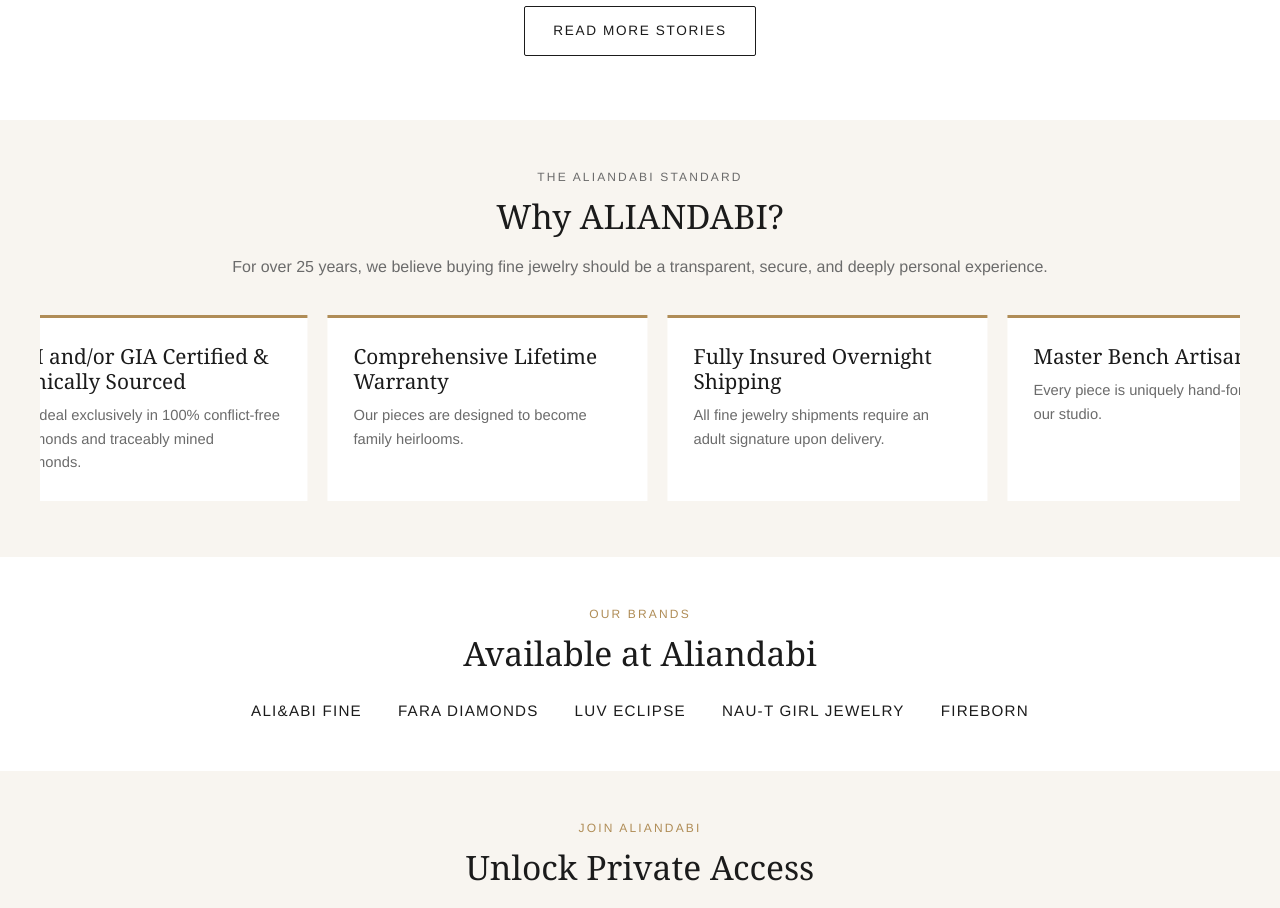
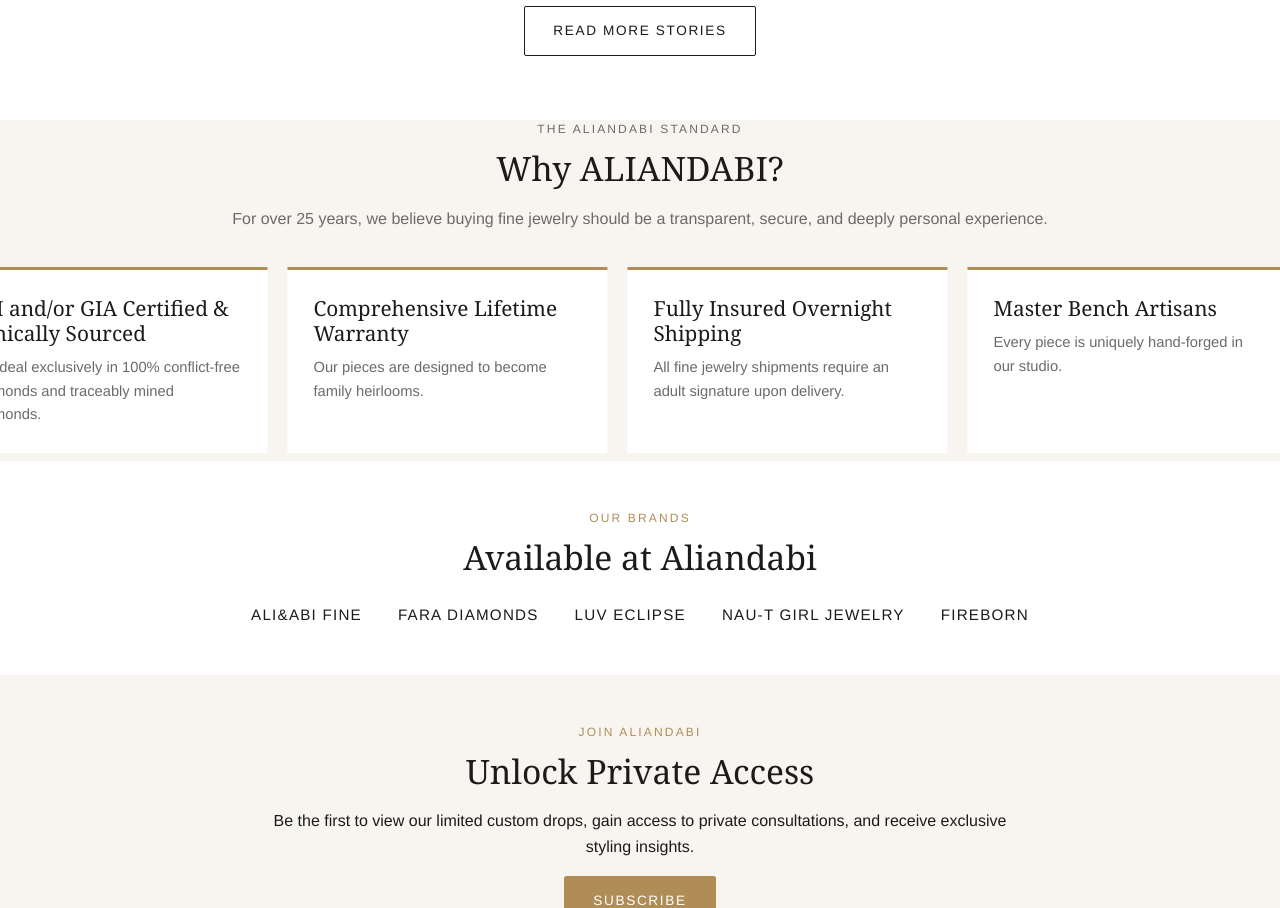
Before and after one commit to haiders2026/aliandabi-storefront, a Next.js app: page / in a window 1280 px wide. Shown: the part 2980-3888 px from the top of the page. Built offline with nearby package versions, Linux system fonts and the light colour scheme; no server answers.

Commit message:
Refactor band section and update marquee structure

```diff
--- a/app/page.tsx
+++ b/app/page.tsx
@@ -202,13 +202,14 @@
         </p>
       </section>
 
-      <section className="band">
-        <div className="container section">
+      <section className="band why-band">
+        <div className="container why-head">
           <header className="section-head">
             <p className="eyebrow">The Aliandabi Standard</p>
             <h2>Why ALIANDABI?</h2>
             <p>For over 25 years, we believe buying fine jewelry should be a transparent, secure, and deeply personal experience.</p>
           </header>
+        </div>
         <div className="marquee" aria-label="Why choose ali&abi">
           <div className="marquee-track">
             {[0, 1].map((copy) => (
@@ -221,7 +222,6 @@
                 ))}
               </div>
             ))}
-            </div>
           </div>
         </div>
       </section>
@@ -246,6 +246,7 @@
           <Link href="/newsletter" className="btn btn-primary">
             Subscribe
           </Link>
+          <p></p>
           <p className="muted">We respect your privacy. Unsubscribe at any time.</p>
         </div>
       </section>
```
Lines whose indentation alone changed are shown as unchanged.
